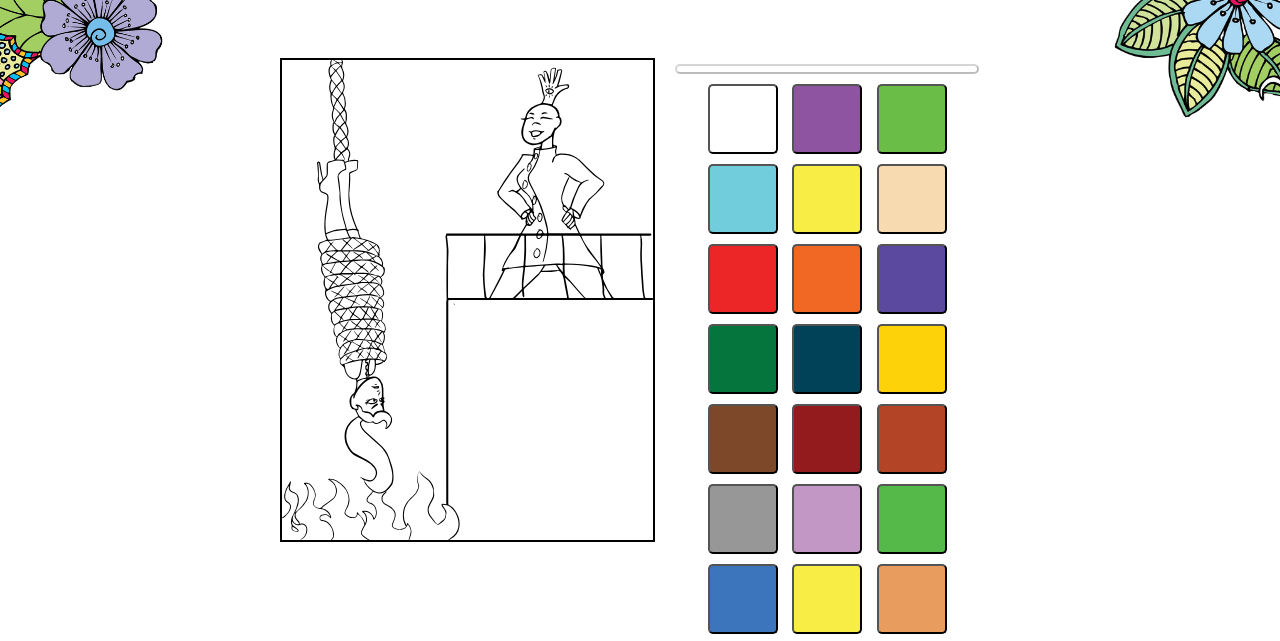
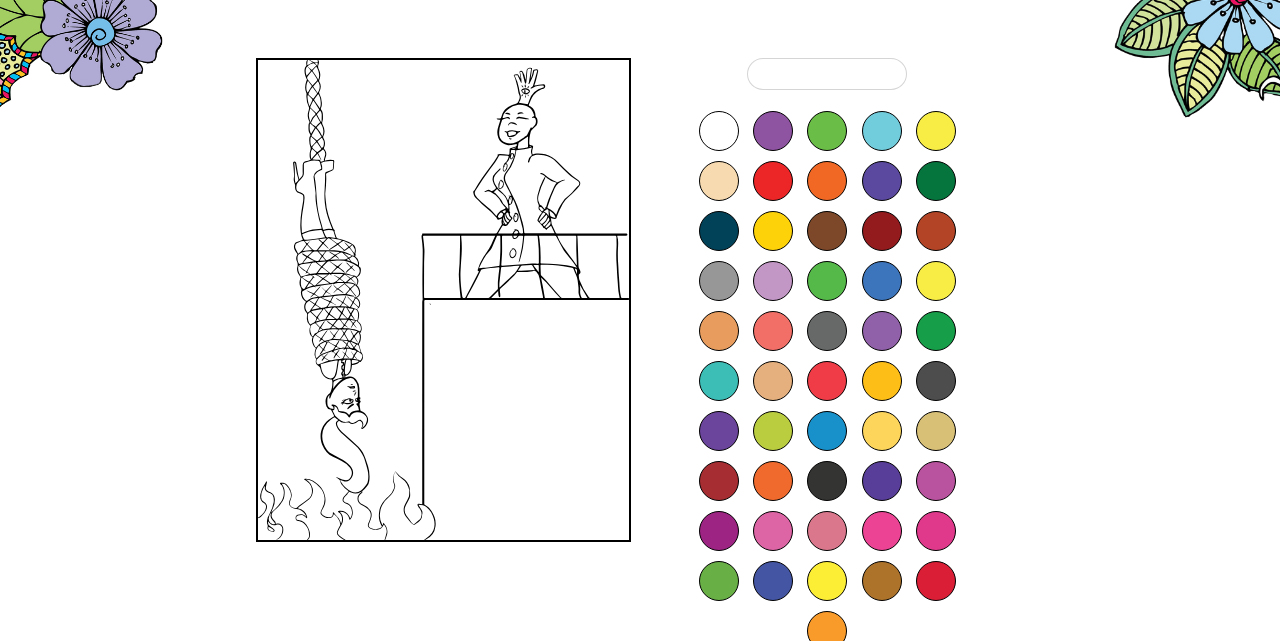
Before and after one commit to jdyuanglee/idmt380, a website: page src/page.html in a window 1280 px wide. Shown: the part 118-759 px from the top of the page. Drawn offline with nearby package versions, Linux system fonts and the light colour scheme.

Commit message:
:lipstick: Improve the UI of colorfilling page

```diff
--- a/src/css/style.css
+++ b/src/css/style.css
@@ -11,6 +11,8 @@
     border-width: 1px;
     border-color: rgb(0, 80, 252); */
 }
+
+button:focus {outline:0;}
 
 p{
     font-size: .7rem;
@@ -125,16 +127,22 @@ main{
 
 /* COLORING PAGE */
 .palette{
-      /* clip-path:  inset(0% 0% 0% 0% round 10%); */
+    /* clip-path:  inset(0% 0% 0% 0% round 10%); */
+    transform: translate(-50%, 0);
     position: absolute;
-    background-color:rgba(255, 255, 255, 1);
-    margin: 80vh 0 5vh 0;
+    /* background-color:rgba(255, 255, 125, 1); */
+    background-color: lightblue;
+    border-radius: 2.5rem 2.5rem 0 0;
+    left: 50vw;
+    margin: 90vh 0 0 0;
     text-align: center;
 }
 .picker {
-    height: 70px;
-    width: 70px;
-    border-radius: 5px;
+    border-style: solid;
+    border-width: 1.5px;
+    height: 2.5rem;
+    width: 2.5rem;
+    border-radius: 25px;
     margin: 5px 5px;
   }
   .picker-FFFFFF { background-color: #FFFFFF; }
@@ -191,10 +199,13 @@ main{
   .picker-F99B2A { background-color: #F99B2A; }
 
   .picker-indicator {
-    height: 10px;
-    width: 95%;
-    border-radius: 5px;
-    margin: 5px 5px;
+    border-style: solid;
+    border-width: 1.5px;
+    height: 2rem;
+    color: #fff;
+    width: 50%;
+    border-radius: 20px;
+    margin: 1rem 0;
     background-color: white;
   }
   svg {
@@ -246,8 +257,8 @@ main{
     }
     .palette{
         position: absolute;
-    transform: translate(-50%, 0);
-
+        transform: translate(-50%, 0);
+        margin: 77vh 0 0 0;
         width: 70%;
         left: 50%;
         background: none;
@@ -270,7 +281,7 @@ main{
 @media screen and (min-width: 1024px){
     .wrapper{
         padding: 22vh 0 0 0;
-        width: 45rem;
+        width: 48rem;
         margin: auto;
         display: flex;
         align-content: space-around;
@@ -284,7 +295,7 @@ main{
     }
     .palette{
         left: 0;
-    transform: translate(0, 0);
+        transform: translate(0, 0);
         margin: 0 auto;
         position: relative;
         width: 20rem;
@@ -295,4 +306,7 @@ main{
         grid-template-columns: 1fr 1fr 1fr 1fr;
         width: 80%;
     }
+    .picker-indicator{
+        margin: 0 0 1rem 0;
+    }
 }
--- a/src/page.html
+++ b/src/page.html
@@ -16,7 +16,7 @@
     </nav>
     <div class="wrapper">
       <div class="palette">
-        <button type="button" class="picker-indicator" disabled="disabled"></button>
+        <button type="button" class="picker-indicator" disabled="disabled">Current Color</button>
         <br>
         <button type="button" class="picker picker-FFFFFF" onclick="picked(this)"></button>
         <button type="button" class="picker picker-8E53A1" onclick="picked(this)"></button>
```
Also changed, not shown: src/grid.html (deleted, +0 -73 lines), src/index.html (+19 -3 lines).
